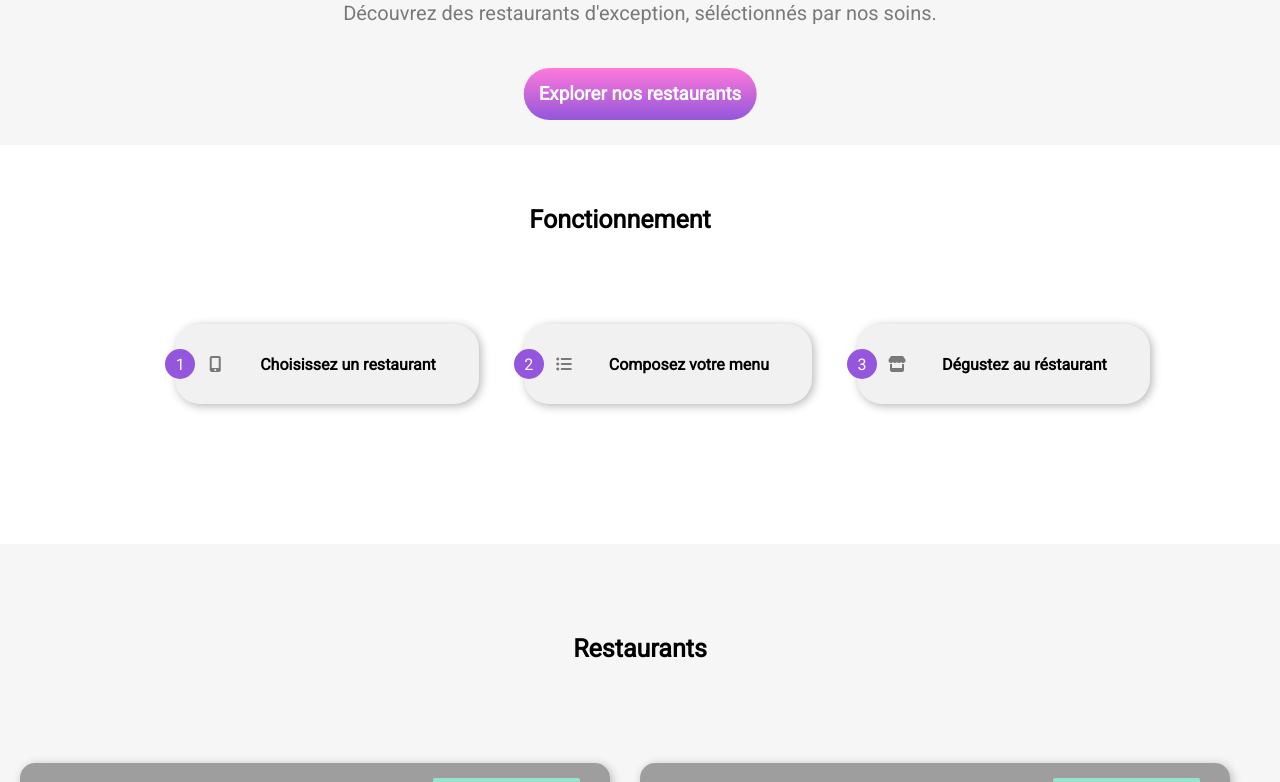
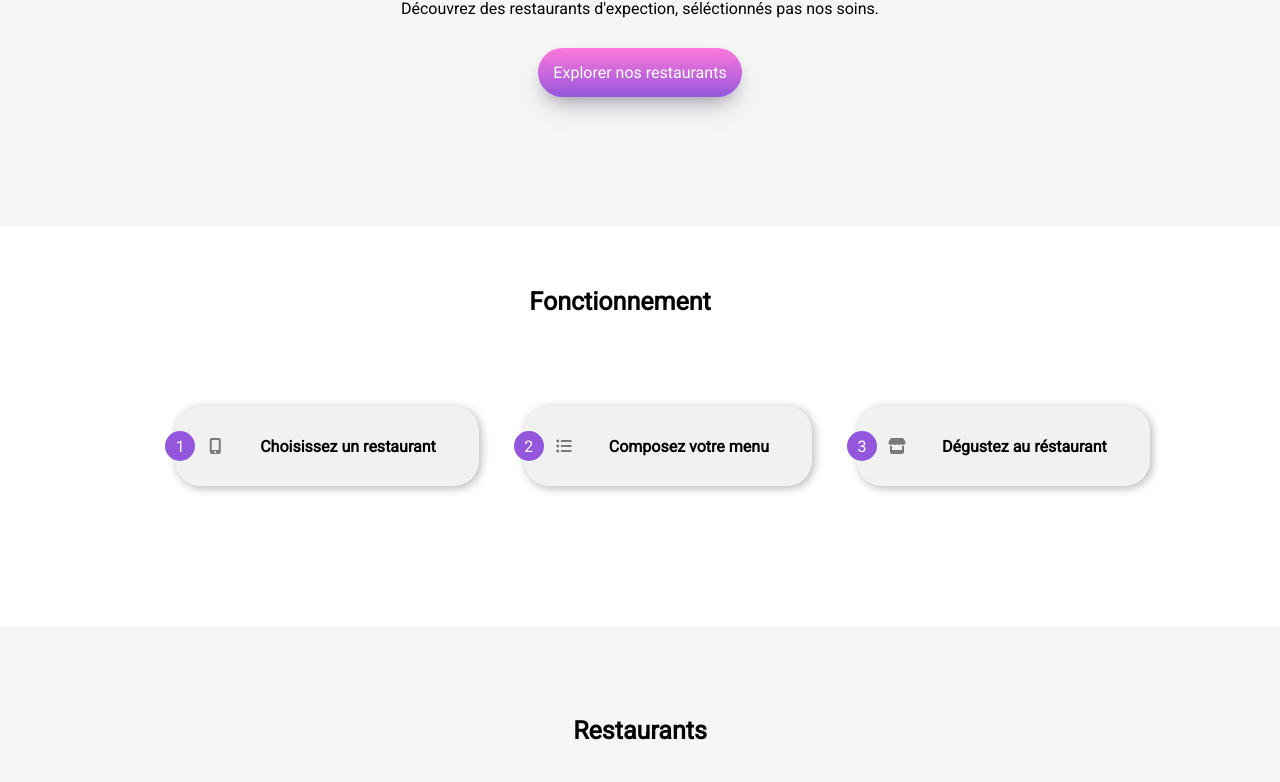
Before and after one commit to devbyyou/YoussoufLy_3_15112021, a plain HTML site: page page_accueil/index.html in a window 1280 px wide. Shown: the part 212-994 px from the top of the page. Drawn offline with Linux system fonts and the light colour scheme; grey boxes are pictures that could not be loaded; a web font is replaced by a local one.

Commit message:
modification html css

```diff
--- a/menu/styles.css
+++ b/menu/styles.css
@@ -129,7 +129,7 @@
     top: 0px;
   }
 
- .check_box{
+ .check_box {
   display: flex;
   justify-content: flex-end;
   position: absolute;
@@ -354,6 +354,7 @@ footer {
     position:relative;
     right:30px;
     top: 19px;
+    color: #fff;
   }
 
   .contact a{
--- a/page_accueil/index.html
+++ b/page_accueil/index.html
@@ -44,15 +44,21 @@
 
 
         <section id=presentation>
-            <div class="titre_presentation">
+
+            <div id="explorer">
+                    <h2>Réservez le menu qui nous convient</h2>
+                    <p>Découvrez des restaurants d'expection, séléctionnés pas nos soins.</p>
+                    <a href="#">Explorer nos restaurants</a>
+                </div>
+
+         <!--    <div class="titre_presentation">
                 <div ><h1>Réserver le menu qui vous convient  </h1></div>
                 <p>Découvrez des restaurants d'exception, séléctionnés par nos soins.</p>
 
-                <div id="explorer">
-                    <h3> Explorer nos restaurants</h3>
-                </div>
+        <a href="#">Explorer nos restaurants</a>
 
-            </div>
+            </div>  -->
+
         </section>
 
 
--- a/page_accueil/style.css
+++ b/page_accueil/style.css
@@ -25,10 +25,10 @@ body {
 
 .loading{
   position: absolute;
-  top: 40%;
+  top: 45%;
   left: 45%;
- /* transform:translate(-50%,-50%);
-  margin:auto;
+  transform:translate(-50%,-50%);
+/*margin:auto;
   margin-top: 100px;
   margin-bottom: 100px;*/
   border: 16px solid #bdc3c7;
@@ -130,7 +130,7 @@ header {
 
 #presentation {
   background-color:#f6f6f6;
-  padding: 70px;
+  padding: 80px;
   position: relative;
 }
 
@@ -161,18 +161,63 @@ header {
  align-items:center;
  text-align:center;
 }
-
-#explorer{
-
+/*
+#explorer h3{
+  /*
   background: linear-gradient(#ff79da, #9356DC);
   padding: 15px;
   color:#ffffff;
   border-radius: 30px 30px 30px 30px;
   position:absolute;
-    top: 80%;
-    left: 50%;
-    transform:translate(-50%,-50%)
+  top: 87%;
+  left: 50%;
+  transform:translate(-50%,-50%)*/
+
+  /*  color: white;
+    margin-top: 20px;
+    margin-bottom: 20px;
+    background: linear-gradient(#FF79DA, #9356DC);
+    box-shadow: rgb(50 50 93 / 25%) 0px 13px 27px -5px, rgb(0 0 0 / 30%) 0px 8px 16px -8px;
+    box-sizing: border-box;
+    overflow: hidden;
+    border-radius: 40px;
+    padding: 20px;
+    margin-top: 30px;
+    text-decoration: none;
+
+}*/
+
+
+#explorer
+{
+
+
+    display: flex;
+    flex-direction: column;
+    justify-content: center;
+    align-items: center;
+    padding-bottom: 30px;
+    text-align: center;
 }
+
+#explorer a
+
+{
+    color: white;
+    margin-top: 20px;
+    margin-bottom: 20px;
+    background: linear-gradient(#FF79DA, #9356DC);
+    box-shadow: rgba(50, 50, 93, 0.25) 0px 13px 27px -5px, rgba(0, 0, 0, 0.3) 0px 8px 16px -8px;
+    box-sizing: border-box;
+    overflow: hidden;
+    border-radius: 40px;
+    padding: 15px;
+    margin-top: 30px;
+    text-decoration: none;
+}
+
+
+
 /*
 div#explorer {
   margin:0px 200px 0px 200px;
@@ -282,8 +327,8 @@ div#explorer {
 }
 
 .carte_restaurants {
-  margin-bottom: 100px;
-  width:350px;
+  margin-bottom: 80px;
+  width:300px;
   height: 180px;
   box-shadow: 2px 2px 10px 0px #b6b5b5;
   border-radius: 15px 15px 0px 0px;
@@ -412,12 +457,12 @@ footer {
 /**********************************TABLETTE MODE*************************/
 
 @media all and (min-width: 768px){
-  div#explorer {
+ /* div#explorer {
     position:absolute;
     top: 80%;
     left: 50%;
     transform:translate(-50%,-50%)
-  }
+  }*/
 
 
 
@@ -450,7 +495,7 @@ footer {
   }
 
 
-/*****RESTAURANT******/
+/********  RESTAURANT   *********/
 
 
   #bloc_restaurant h1 {
@@ -527,7 +572,7 @@ img{
 
 
 @media all and (min-width: 1024px){
-
+/*
 
 div#explorer {
   position:absolute;
@@ -535,7 +580,7 @@ div#explorer {
   left: 50%;
   transform:translate(-50%,-50%)
 }
-
+*/
 }
 
 
```
Also changed, not shown: menu/Menu_ALaFrançaise.html (+0 -1 lines).
